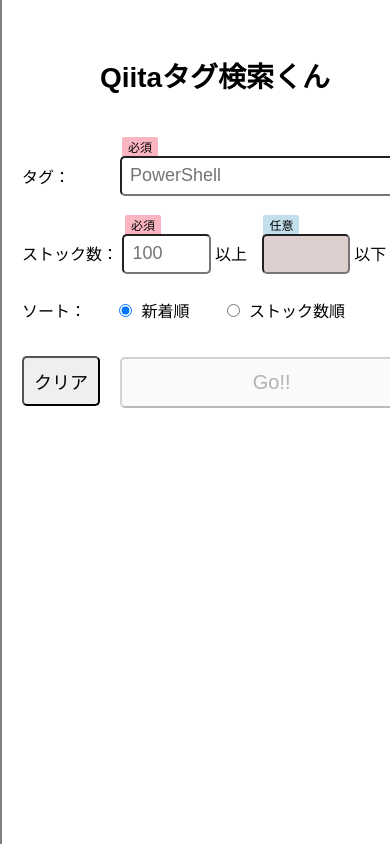
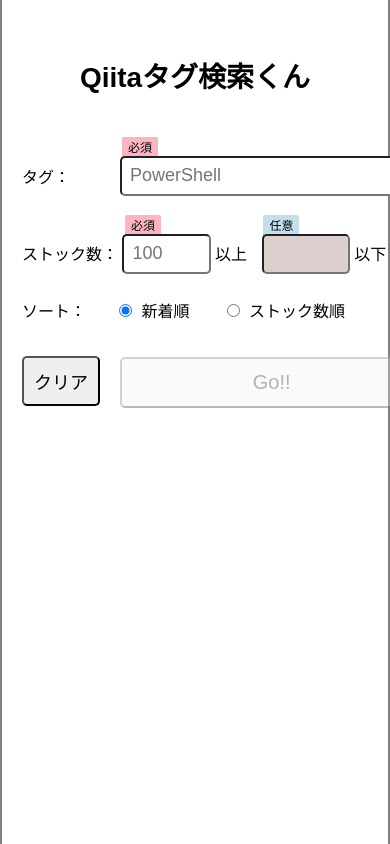
Before and after one commit to matt-note/qiita-tag-kensaku, a plain HTML site: page index.html in a window 390 px wide. Shown: the top 844 px of the page. Drawn offline with Linux system fonts and the light colour scheme.

Commit message:
レスポンシブ

```diff
--- a/style.css
+++ b/style.css
@@ -242,8 +242,12 @@ body {
 
 /* 画面が小さい時に適用される */
 @media screen and (max-width: 900px) {
+
+  /* .container {
+    width: 430px;
+  } */
   .container {
-    width: 430px;
+    width: 100%;
   }
   .footer {
     display: none;
```
